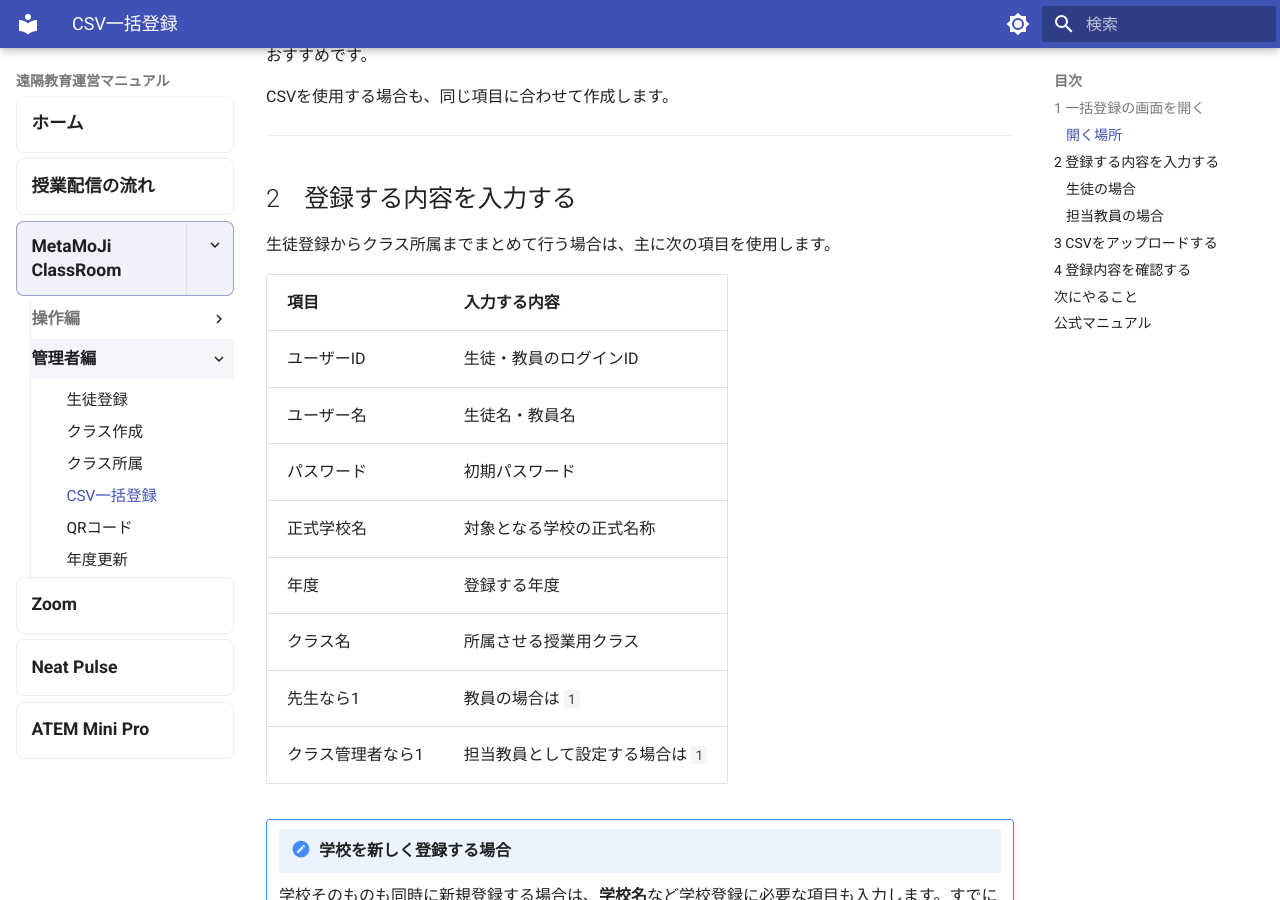
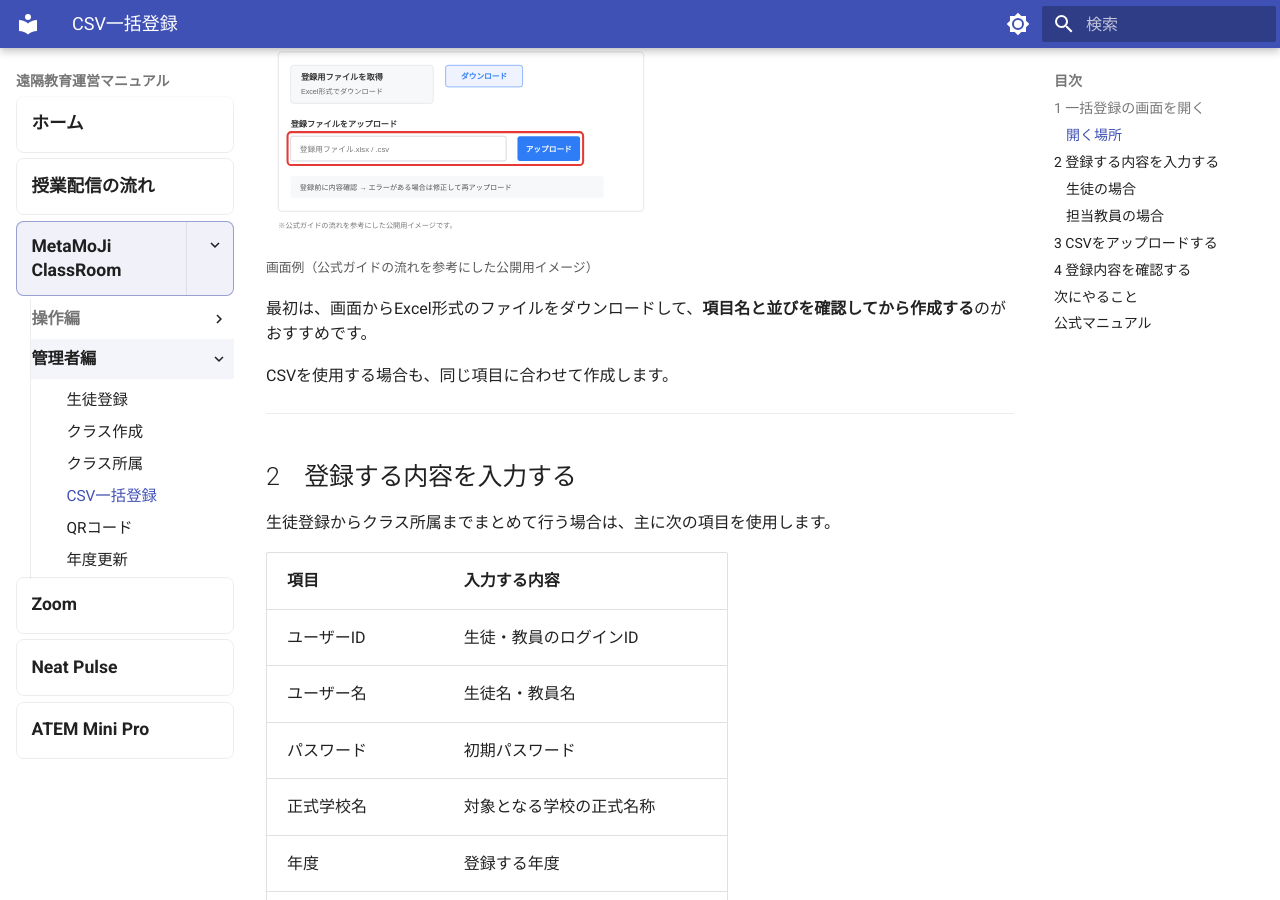
Before and after one commit to a-recs/remote-manual, an MkDocs documentation site: the page built from docs/metamoji/admin/05-bulk-import.md, in a window 1280 px wide and 900 px high, scrolled down 781 px. Built offline with MkDocs 1.6.1 and Material for MkDocs 9.7.7, drawn with Linux system fonts in a browser that asks for light colours.

Commit message:
Add compact screenshot to bulk import guide

```diff
--- a/docs/metamoji/admin/05-bulk-import.md
+++ b/docs/metamoji/admin/05-bulk-import.md
@@ -22,6 +22,9 @@ MetaMoJi ClassRoom 3では、Excel形式またはCSV形式のファイルを使
 **トップ ＞ 団体管理 ＞ 全項目一括登録**
 
 一括登録に使用するファイルを準備します。
+
+<img src="../../../images/metamoji/admin/bulk-import.svg" alt="全項目一括登録の画面例" loading="lazy" style="width:390px; max-width:100%; height:auto; display:block; margin:0.8rem 0;">
+<small>画面例（公式ガイドの流れを参考にした公開用イメージ）</small>
 
 最初は、画面からExcel形式のファイルをダウンロードして、**項目名と並びを確認してから作成する**のがおすすめです。
 
```
